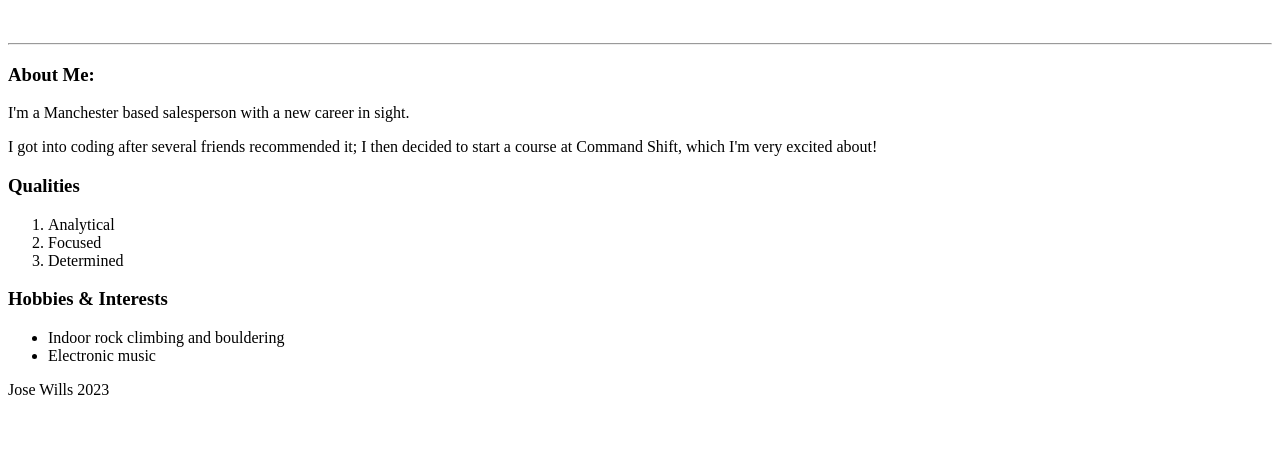
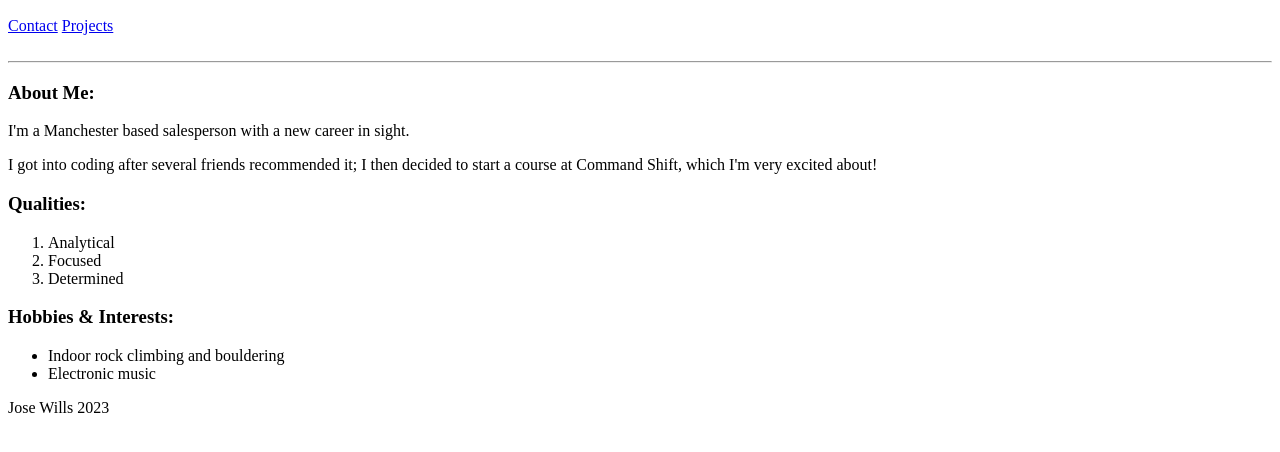
Before and after one commit to josenymad/Portfolio, a plain HTML site: page index.html in a window 1280 px wide. Shown: the part 110-562 px from the top of the page. Drawn offline with Linux system fonts and the light colour scheme.

Commit message:
Added Images, Pages, and modified Index

```diff
--- a/index.html
+++ b/index.html
@@ -8,6 +8,10 @@
         <h1>Jose Wills</h1>
         <h2> - software developer in training - </h2>
         </header>
+        <nav>
+            <a href="./Pages/contact.html" target="_blank">Contact</a>
+            <a href="./Pages/projects.html" target="_blank">Projects</a>
+        </nav>
         <br/>
         <hr/>
         <main>
@@ -18,7 +22,7 @@
         </section>
         <section>
             <h3>
-                Qualities
+                Qualities:
             </h3>
             <ol>
                 <li>Analytical</li>
@@ -27,7 +31,7 @@
             </ol>
         </section>
         <section>
-            <h3>Hobbies & Interests</h3>
+            <h3>Hobbies & Interests:</h3>
             <ul>
                 <li>Indoor rock climbing and bouldering</li>
                 <li>Electronic music</li>
```
Also changed, not shown: Pages/contact.html (added), Pages/projects.html (added), 1 other file.
